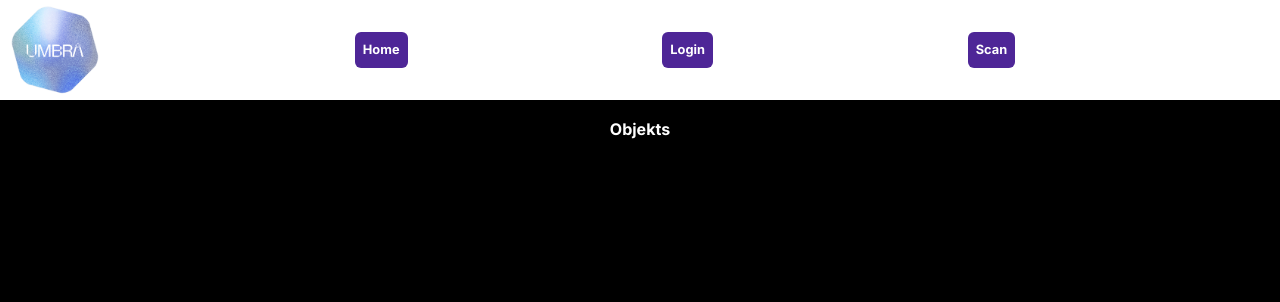
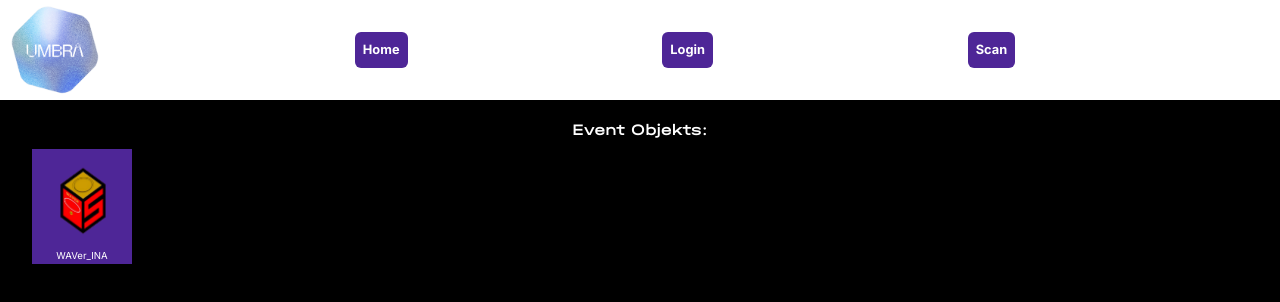
Before and after one commit to noliuniverse/Umbra, a Next.js app: page /objekt in a window 1280 px wide. Shown: the top 302 px of the page. Built offline with nearby package versions, Linux system fonts and the light colour scheme.

Commit message:
Host list into json

```diff
--- a/app/globals.css
+++ b/app/globals.css
@@ -141,6 +141,7 @@ body {
 
 .scrolling-div {
   overflow-x: auto;
+  overflow-y: hidden;
   display: flex;
   width:95%;
   height: 120px;
@@ -149,16 +150,30 @@ body {
   margin-top: 10px;
 }
 .scrolling-div-child {
+  min-height: 110px;
+  height: fit-content;
   text-align: center;
   width:100px;
-  font-size: 10px;
+  font-size: 60%;
   cursor: pointer;
   background-color: rgb(78, 38, 151);
+  transition: 0.2s;
+}
+.scrolling-div-child:hover {
+  width: 120px;
+  font-size: 12px;
+  background-color: rgb(109, 65, 191);
 }
 
 .scrolling-div-child img {
   margin:auto;
 }
+
+.scrolling-div-child p {
+  width: 90%;
+  margin: auto;
+}
+
 @media only screen and (max-width: 480px) {
   .partner {
     font-size: 70%;
--- a/app/objekt/page.js
+++ b/app/objekt/page.js
@@ -10,8 +10,9 @@ import { useInView } from "react-intersection-observer";
 import { useSearchParams } from 'next/navigation'
 import { Suspense } from 'react';
 import localFont from '@next/font/local'
+import hostsdata from "../other/eventhosts.json";
 
-const HalvarBreitMd = localFont({src: "../font/HalvarBreit-Md.ttf"})
+const HalvarBreitMd = localFont({src: "../other/HalvarBreit-Md.ttf"})
 
 export default function Objekts() {
     const batchSize = 40;
@@ -28,6 +29,11 @@ export default function Objekts() {
     const searchParams = useSearchParams()
 
     const router = useRouter()
+
+    let hosts = hostsdata["hosts"];
+    const { hostlist } = hosts;
+    console.log(hostlist)
+
 
     const handleObjekts = (urlparam) => {
 
@@ -136,14 +142,12 @@ if(!mounted) return null;
             <div className="div1" style={{paddingBottom: "10px"}}>
                 <font style={HalvarBreitMd.style} className='whitetext'><h1>Event Objekts:</h1></font>
                 <div className='scrolling-div'>
-                    <div className='scrolling-div-child' onClick={() => {handleObjekts('tripleS+PH')}}>
-                        <img src='tripleSPHLogo.png' style={{width: "100px"}}></img>
-                        <p className="whitetext" >tripleS Philippines</p>
+                    {hostlist.map((item, index) => {
+                        return <div key={item.id} className='scrolling-div-child' onClick={() => {handleObjekts(item['eventhostname'].toString().replace(/ /g,"+"))}}>
+                        <img src={item['logo']} style={{width: "80px"}}></img>
+                        <p className="whitetext" >{item['name']}</p>
                     </div>
-                    <div className='scrolling-div-child'>
-                        <img src='WAVer_INAlogo.png' style={{width: "100px"}}></img>
-                        <p className="whitetext" >WAVer_INA</p>
-                    </div>
+                    })}
                 </div>
                 <div style={{marginBottom: "10px", marginTop: "10px"}}>
                     <Suspense>
@@ -168,10 +172,27 @@ if(!mounted) return null;
                 <nav ref={navRef}>
                 </nav>
             </header>
+            <div className="div1" style={{paddingBottom: "10px"}}>
+                <font style={HalvarBreitMd.style} className='whitetext'><h1>Event Objekts:</h1></font>
+                <div className='scrolling-div'>
+                    {hostlist.map((item, index) => {
+                        <div key={index} className='scrolling-div-child' onClick={() => {handleObjekts(item['name'].toString().replace(/ /g,"+"))}}>
+                        <img src={item['logo']} style={{width: "100px"}}></img>
+                        <p className="whitetext" >{item['name']}</p>
+                    </div>
+                    })}
 
-      <div className="div1">
-      <h1 className='whitetext bold'>Objekts</h1>
-
+                    <div className='scrolling-div-child' onClick={() => {handleObjekts('WAVer_INA')}}>
+                        <img src='WAVer_INAlogo.png' style={{width: "100px"}}></img>
+                        <p className="whitetext" >WAVer_INA</p>
+                    </div>
+                </div>
+                <div style={{marginBottom: "10px", marginTop: "10px"}}>
+                    <Suspense>
+                {(datas) && <div style={{paddingBottom: "20px"}}> <ObjektGrid datas={datas} userid={userid} searchParams={searchParams}></ObjektGrid></div>}
+                </Suspense>
+                {(datas && userid && datas.length == 0) && <p className="whitetext">Wow! Looks like the event host has no objekts!</p>}
+                </div>
 
             </div>
         </main>
--- /dev/null
+++ b/app/other/eventhosts.json
@@ -0,0 +1,14 @@
+{
+    "hosts" : {
+        "hostlist" : [
+            {"id": 1,
+            "name" : "tripleS Philippines",
+            "logo":"tripleSPHLogo.png",
+            "eventhostname": "tripleS PH"},
+            {"id": 2,
+            "name" : "WAVer_INA",
+            "logo":"WAVer_INAlogo.png",
+            "eventhostname" : "WAVer_INA"}
+        ]
+    }
+}
--- a/app/page.js
+++ b/app/page.js
@@ -17,6 +17,7 @@ const ParaboleRegular = localFont({src: "../fonts/Parabole-TextRegular.otf"})
 
 export default function Home() {
   let items = itemsdata["items"];
+  const { bootstrap } = items;
   const [data, setData] = useState('No result');
 
   const router = useRouter()
@@ -25,7 +26,7 @@ export default function Home() {
   const [loading, setLoading] = useState(true);
   const INTERVAL_VAL = 2000;
 
-  const { bootstrap } = items;
+
   const [index, setIndex] = useState(0);
   const handleSelect = (selectedIndex, e) => {
     setIndex(selectedIndex);
```
Also changed, not shown: app/other/HalvarBreit-Md.ttf (renamed from app/font/HalvarBreit-Md.ttf). Lines whose indentation alone changed are shown as unchanged.
